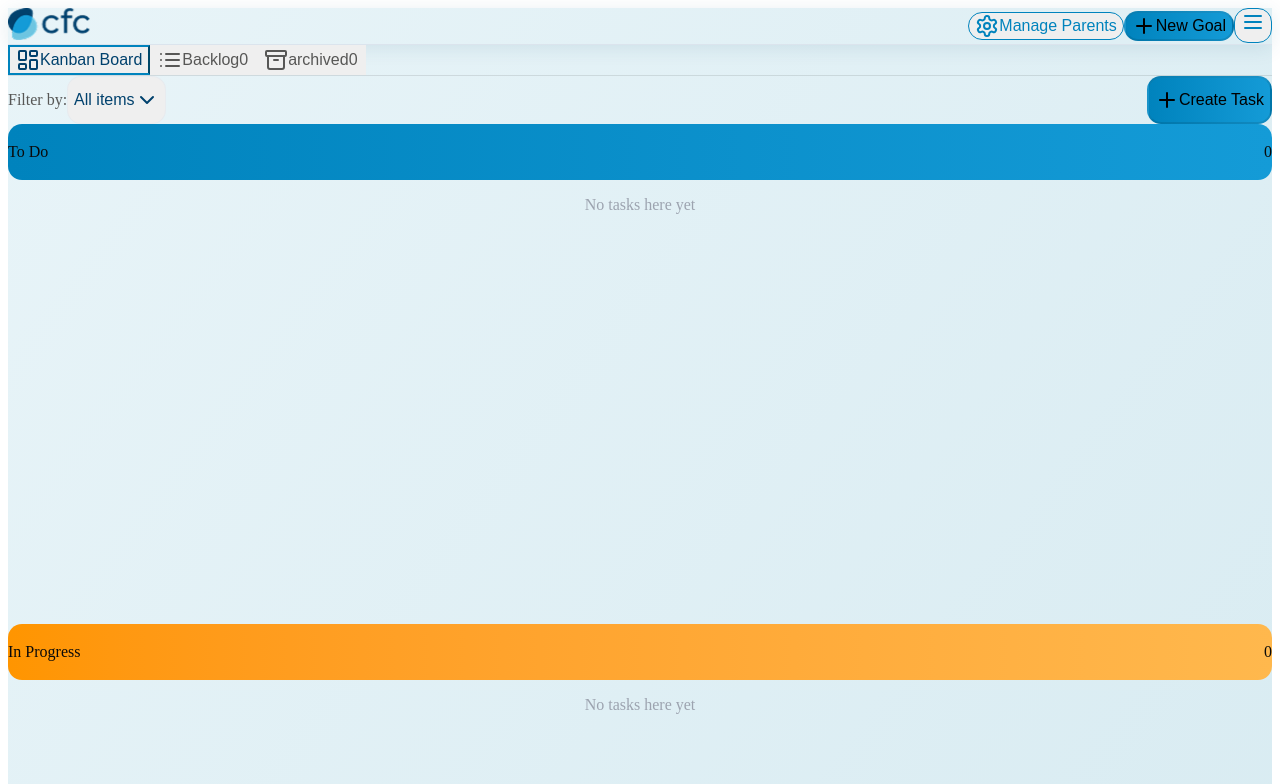
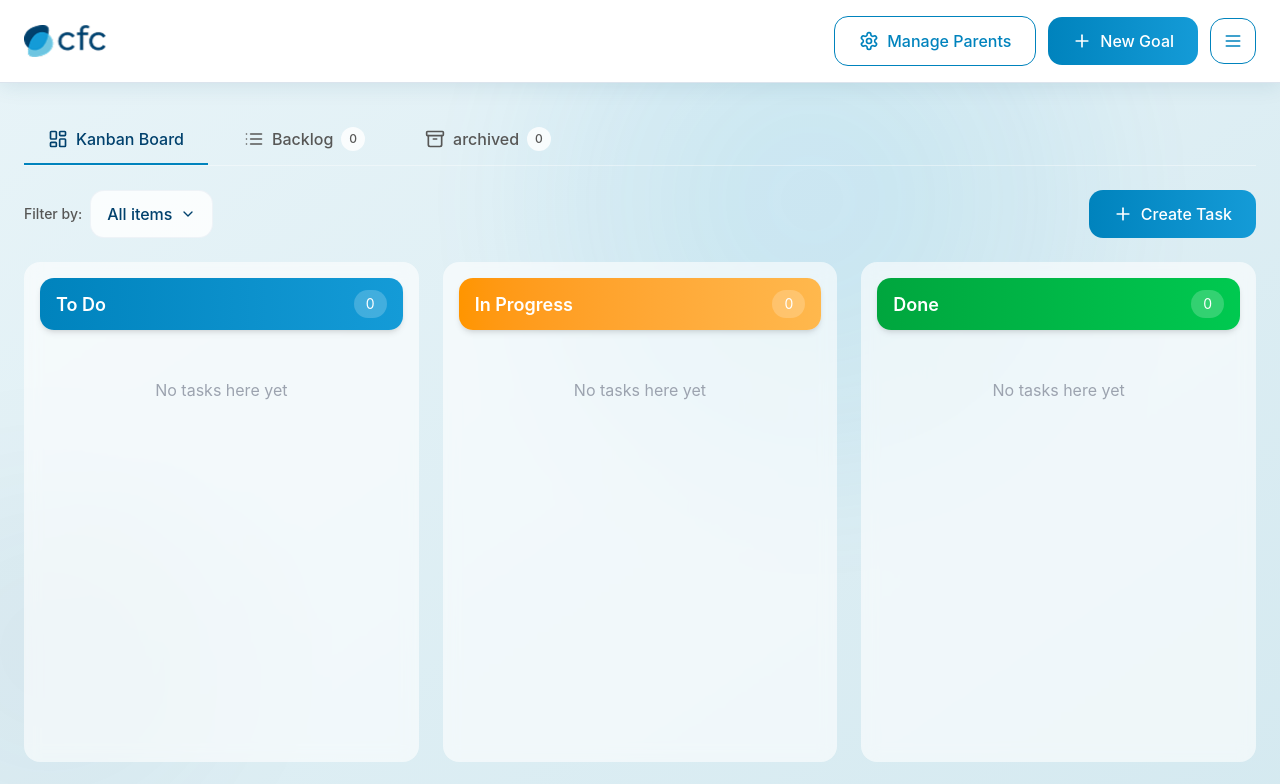
Before and after one commit to PauloAzeved/Kanbanboardv1, a React (Vite) app: page / in a window 1280 px wide. Shown: the top 784 px of the page. Built offline with nearby package versions, Linux system fonts and the light colour scheme.

Commit message:
Reorder CSS imports for Tailwind v4 compatibility

```diff
--- a/src/styles/index.css
+++ b/src/styles/index.css
@@ -1,3 +1,8 @@
-@import './fonts.css';
-@import './theme.css';
-@import './tailwind.css';
+
+/* 1) Import Tailwind v4 core (provides default theme tokens like --spacing) */
+@import "tailwindcss";
+
+/* 2) Then import your own CSS in any order */
+@import "./fonts.css";
+@import "./theme.css";
+/* If you had a v3-style file with @tailwind base/components/utilities, remove it in v4 */
```
